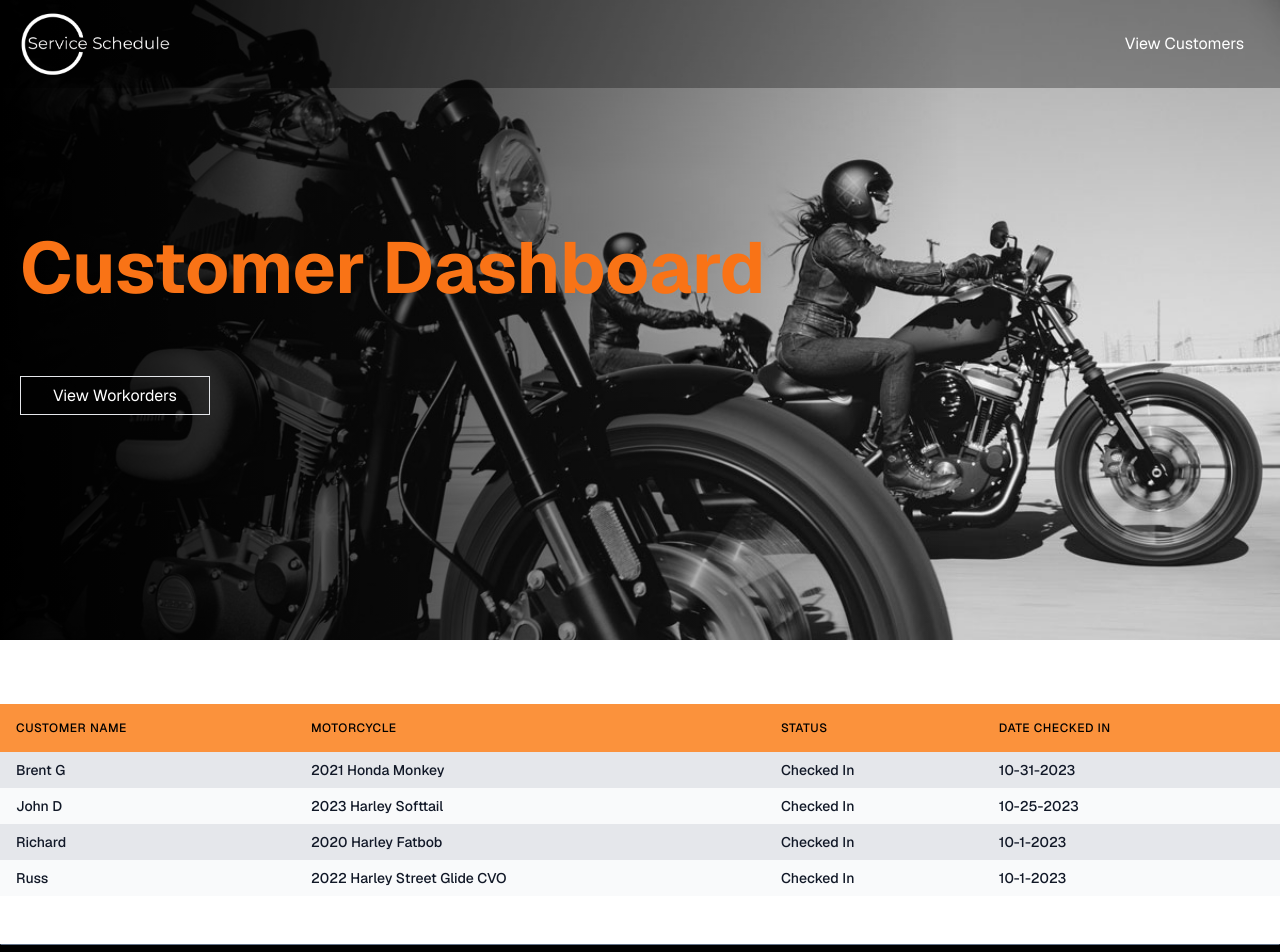
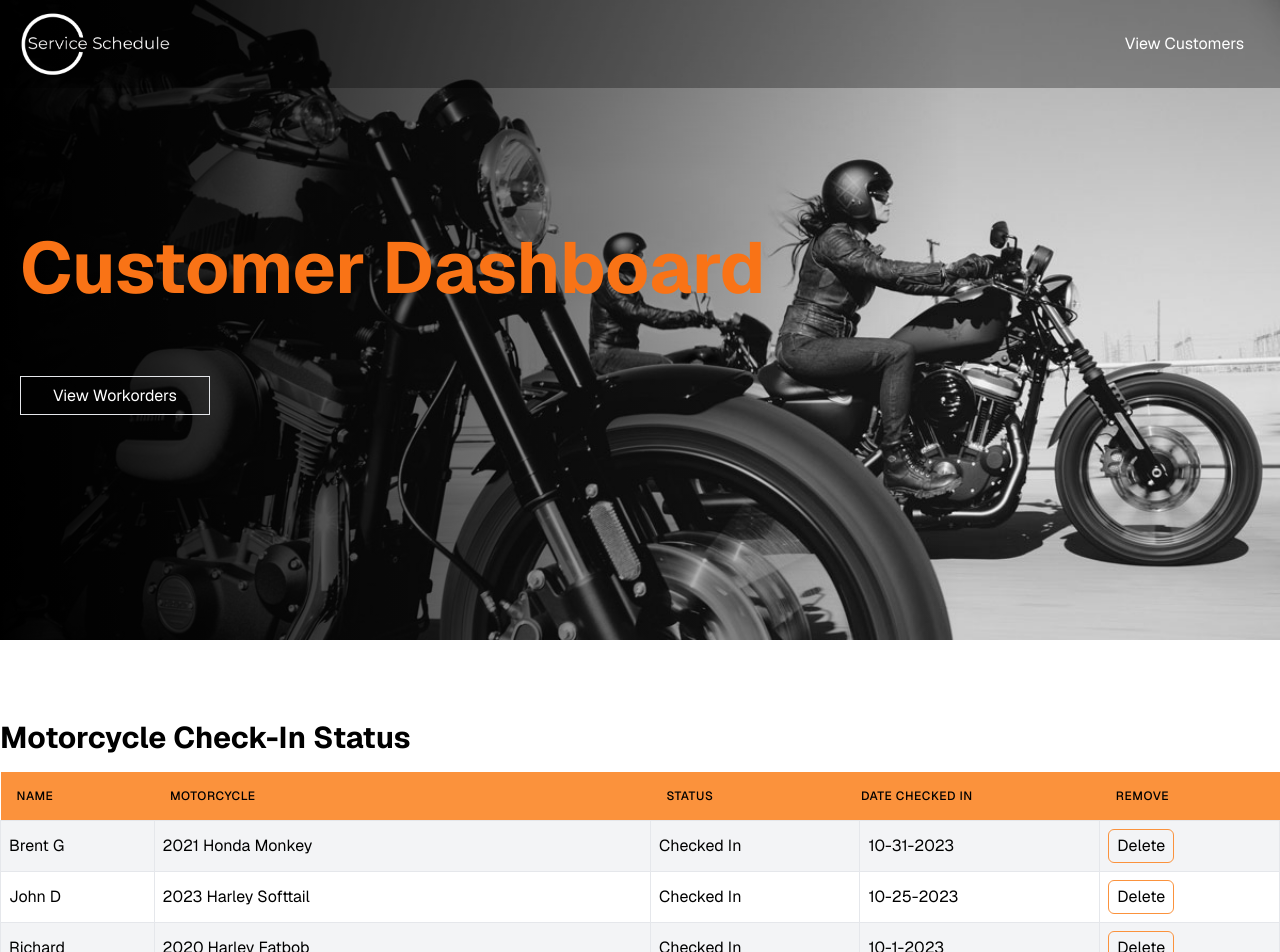
Before and after one commit to bgorwin/service-schedule, a Next.js app: page /customers in a window 1280 px wide. Shown: the top 952 px of the page. Built offline with nearby package versions, Linux system fonts and the light colour scheme.

Commit message:
Added a new list with a delete function for a line item workorder

```diff
--- a/app/customers/page.jsx
+++ b/app/customers/page.jsx
@@ -1,16 +1,20 @@
 import React from 'react';
 
 import Hero from '../../components/Hero';
-import CustomerList from '../../components/CustomerList';
+// import CustomerList from '../../components/CustomerList';
+import WorKorderList from '../../components/WorkorderList';
+import data from "../../data/data.json";
 
-export default function Customers({ initialData }) {
+export default function Customers() {
 
     return (
         <div >
             <Hero heading="Customer Dashboard" image="custom-img" />
 
             <section className="py-12 container mx-auto">
-                <CustomerList />
+                {/* <CustomerList /> */}
+
+                <WorKorderList data={data} />
             </section>
 
         </div>
--- /dev/null
+++ b/components/WorkorderList.jsx
@@ -0,0 +1,66 @@
+"use client";
+
+import { useState } from 'react';
+import { promises as fs } from 'fs';
+
+
+const WorkorderList = ({ data: initialData }) => {
+
+    const [data, setData] = useState(initialData);
+
+    const handleDelete = (index) => {
+    const newData = [...data];
+    newData.splice(index, 1);
+    setData(newData);
+
+    // Save the updated data to the JSON file if needed
+    const filePath = path.join(process.cwd(), 'data.json');
+    fs.writeFileSync(filePath, JSON.stringify(newData));
+    };
+  return (
+    <div className="container mx-auto my-8">
+      <h1 className="text-3xl font-bold mb-4">Motorcycle Check-In Status</h1>
+      <table className="w-full mt-4">
+        <thead className="bg-orange-400 text-white">
+          <tr className="bg-gray-200">
+            <th className="px-4 py-4 bg-orange-400 text-left text-xs leading-4 font-medium text-black uppercase tracking-wider">Name</th>
+            <th className="px-4 py-4 bg-orange-400 text-left text-xs leading-4 font-medium text-black uppercase tracking-wider">Motorcycle</th>
+            <th className="px-4 py-4 bg-orange-400 text-left text-xs leading-4 font-medium text-black uppercase tracking-wider">Status</th>
+            <th className="bpx-4 py-4 bg-orange-400 text-left text-xs leading-4 font-medium text-black uppercase tracking-wider">Date Checked In</th>
+            <th className="px-4 py-4 bg-orange-400 text-left text-xs leading-4 font-medium text-black uppercase tracking-wider">Remove</th>
+          </tr>
+        </thead>
+        <tbody>
+          {data.map((entry, index) => (
+            <tr key={index} className={index % 2 === 0 ? 'bg-gray-100' : ''}>
+              <td className="border p-2">{entry.name}</td>
+              <td className="border p-2">{entry.motorcycle}</td>
+              <td className="border p-2">{entry.status}</td>
+              <td className="border p-2">{entry.dateCheckedIn}</td>
+              <td className="border p-2"><button
+              onClick={() => handleDelete(index)}
+              className="border border-orange-400 text-black hover:bg-red-400 hover:text-white px-2 py-1 rounded-md"
+            >
+              Delete
+            </button></td>
+            </tr>
+          ))}
+        </tbody>
+      </table>
+    </div>
+  );
+};
+
+export async function getStaticProps() {
+    const filePath = path.join(process.cwd(), 'data.json');
+    const jsonData = fs.readFileSync(filePath, 'utf-8');
+    const data = JSON.parse(jsonData);
+
+    return {
+      props: {
+        data,
+      },
+    };
+  }
+
+export default WorkorderList;
```
